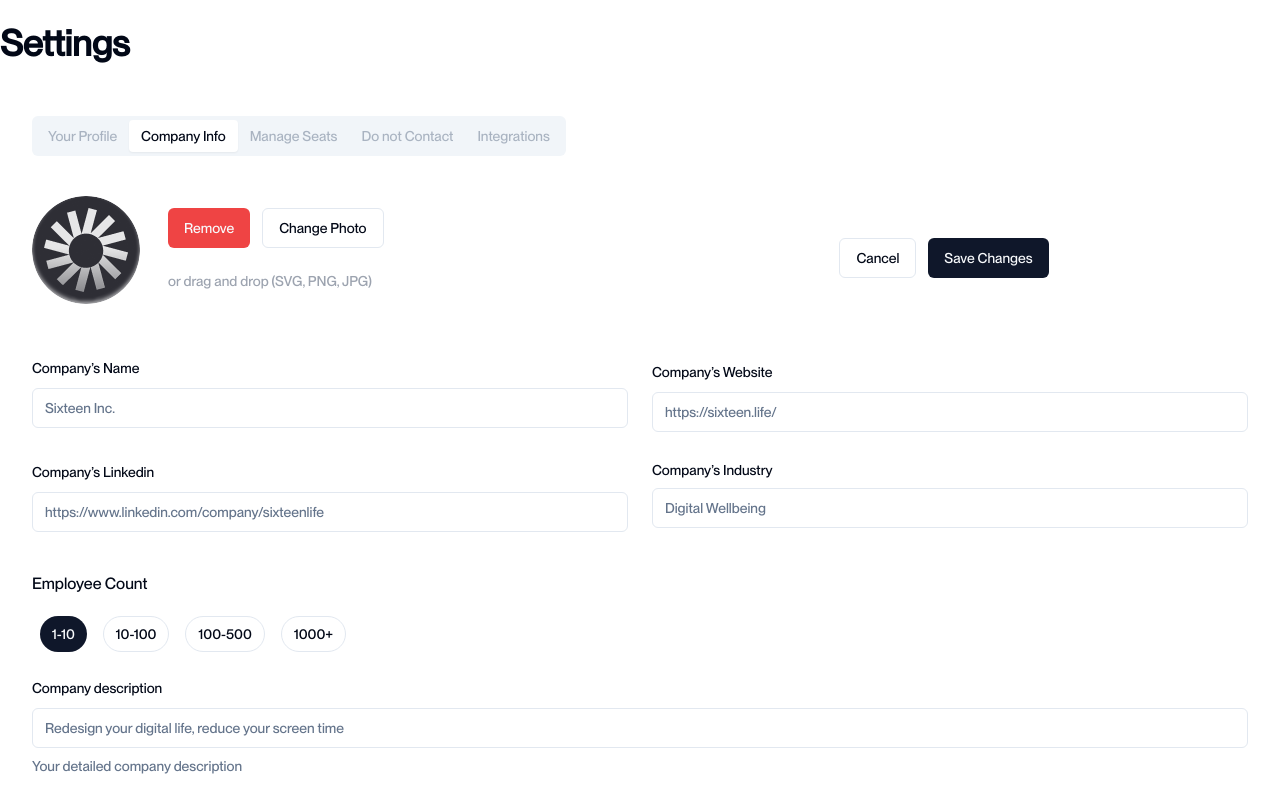
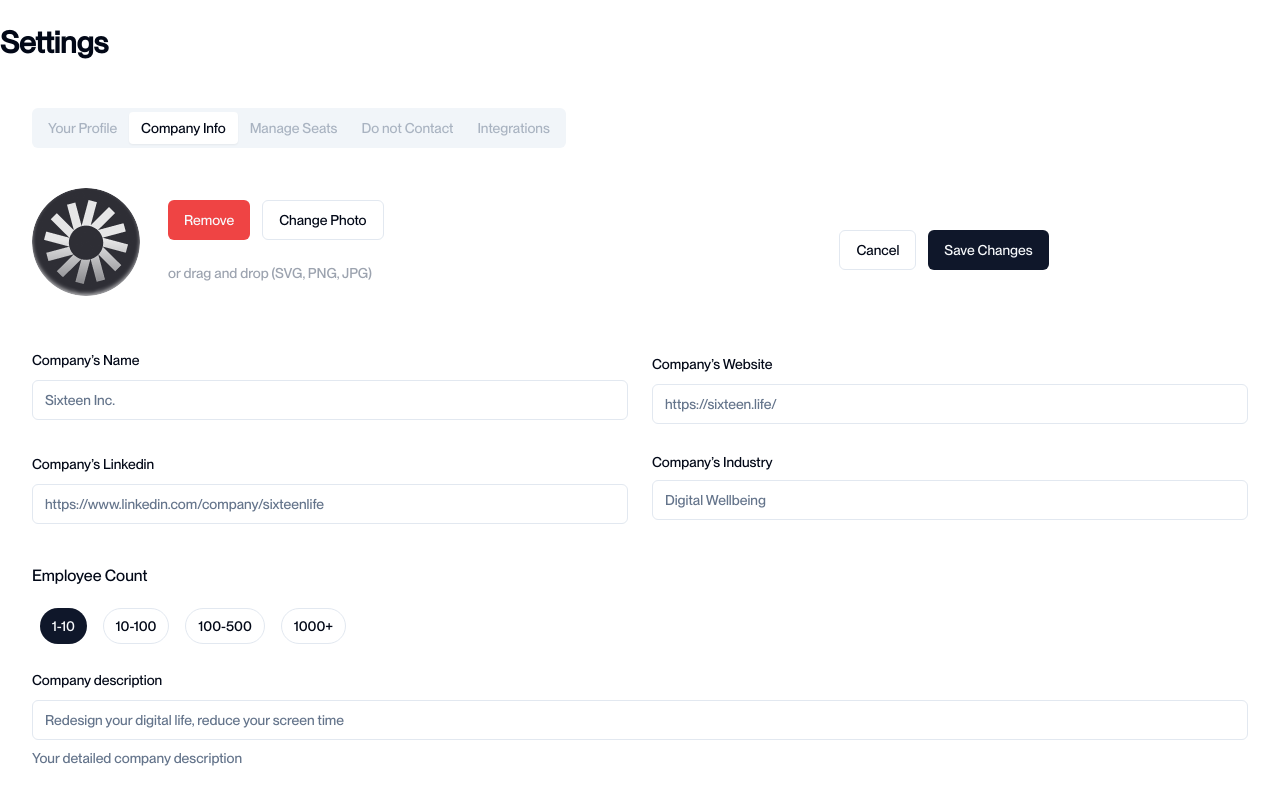
Before and after one commit to niiwade/designchallenge, a Next.js app: page / in a window 1280 px wide. Shown: the top 800 px of the page. Built offline with nearby package versions, Linux system fonts and the light colour scheme.

Commit message:
fix layout bugs

```diff
--- a/src/app/page.tsx
+++ b/src/app/page.tsx
@@ -15,8 +15,8 @@ export default function Home() {
 
 
       <div className="mx-4 min-h-screen max-w-screen-xl sm:mx-8 xl:mx-auto">
-        <h1 className=" py-6 text-4xl font-semibold">Settings</h1>
-        <div className="grid grid-cols-8 pt-3 sm:grid-cols-10">
+        <h1 className=" py-6 text-3xl font-semibold">Settings</h1>
+        <div className="grid grid-cols-8 pt-2 sm:grid-cols-10">
 
           <div className="col-span-10 overflow-hidden  sm:px-8 ">
             <div className="pt-4">
```
